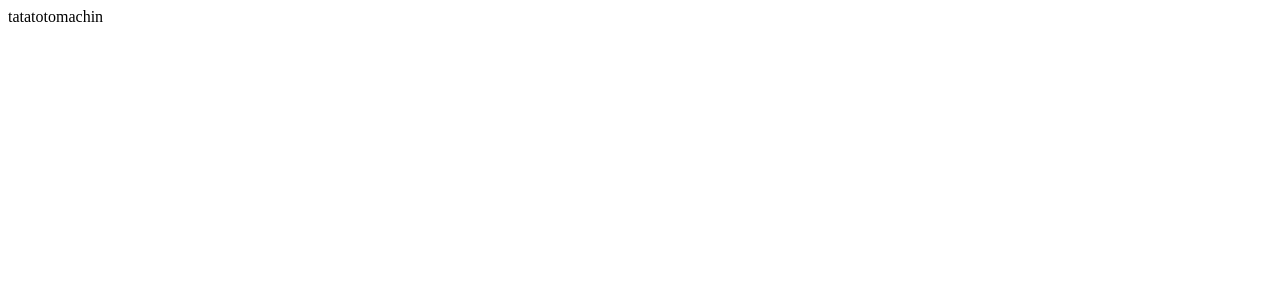
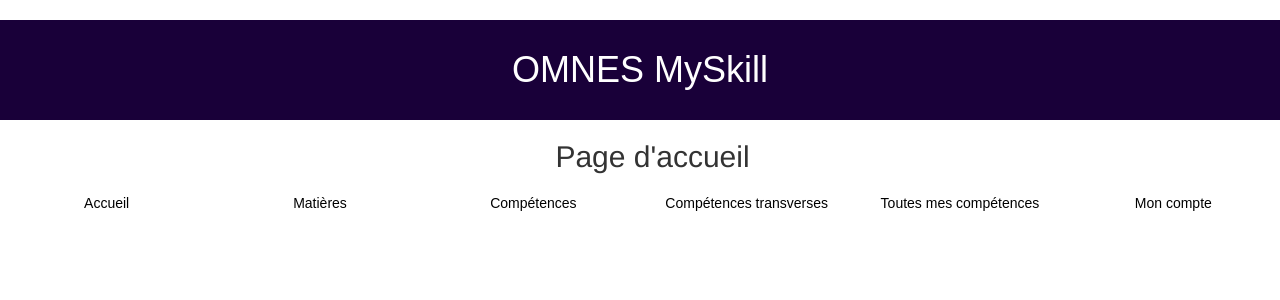
Before and after one commit to laurentdebize-ece/projet-web-dynamique-groupe_2e, a PHP site: page /accueil.php in a window 1280 px wide. Before the commit the part shown is almost empty. Shown: the top 300 px of the page. Run offline with PHP 8.4, Linux system fonts and the light colour scheme; some libraries are stand-ins or nearby versions.

Commit message:
debut css

```diff
--- a/accueil.php
+++ b/accueil.php
@@ -4,9 +4,13 @@
     <meta charset="UTF-8">
     <meta http-equiv="X-UA-Compatible" content="IE=edge">
     <meta name="viewport" content="width=device-width, initial-scale=1.0">
+    <link rel="stylesheet" type="text/css" href="style_menu.css">
     <title>Document</title>
 </head>
 <body>
-    tatatotomachin
+    <?php
+    include 'menu.php'
+    ?>
+
 </body>
 </html>
--- a/menu.php
+++ b/menu.php
@@ -4,26 +4,42 @@
     <meta charset="UTF-8">
     <meta http-equiv="X-UA-Compatible" content="IE=edge">
     <meta name="viewport" content="width=device-width, initial-scale=1.0">
-    <title>Document</title>
+    <link rel="stylesheet" href="https://maxcdn.bootstrapcdn.com/bootstrap/3.3.7/css/bootstrap.min.css">
+    <script src="https://ajax.googleapis.com/ajax/libs/jquery/3.3.1/jquery.min.j s"> </script>
+    <script src="https://maxcdn.bootstrapcdn.com/bootstrap/3.3.7/j s/bootstrap.min.j s"> </script>
+    <title>OMNESmySKILLS</title>
 </head>
 <body>
-
-    <h1>Omnes MySkill</h1>
+    <a id="titre" href="accueil.php"><h1>OMNES MySkill</h1></a>
     <?php
     include 'affichage.php'
     ?>
     <h2><?php echo $titre; ?></h2>
 
     <nav>
-    <ul>
-        <li> <a href="accueil.php"> Accueil   </a> </li>
-        <li> <a href="matieres.php"> Matières</a> </li>
-        <li> <a href="competences.php"> Compétences</a> </li>
-        <li> <a href="competences trans.php"> Compétences transverses</a> </li>
-        <li> <a href="toutes competences.php"> Toutes mes compétences</a> </li>
-        <li> <a href="compte.php"> Mon compte</a> </li>
-
-    </ul>
+        <div class="container-fluid">
+            <div class="row">
+                <div class="col-sm-2">
+                    <a href="accueil.php"> Accueil </a>
+                </div>
+                <div class="col-sm-2">
+                    <a href="matieres.php"> Matières </a>
+                </div>
+                <div class="col-sm-2">
+                    <a href="competences.php"> Compétences </a>
+                </div>
+                <div class="col-sm-2">
+                    <a href="competences trans.php"> Compétences transverses</a>
+                </div>
+                <div class="col-sm-2">
+                    <a href="toutes competences.php"> Toutes mes compétences</a>
+                </div>
+                <div class="col-sm-2">
+                    <a id="lastright" href="compte.php"> Mon compte</a>
+                </div>
+            </div>
+        </div>
+    </div>
     </nav>
 
 </body>
--- a/style_menu.css
+++ b/style_menu.css
@@ -18,9 +18,13 @@
 
 nav li{
     float: left;
+    border-left: 1px solid rgba(0, 4, 255, 50);
+    border-right: 1px solid rgba(0, 4, 255, 50);
     width: 16.66%;/*100% divisé par le nombre d'éléments de menu*/
     text-align: center;/*Centre le texte dans les éléments de menu*/
 }
+
+
 
 /*Evite que le menu n'ait une hauteur nulle*/
 nav ul::after{
@@ -31,15 +35,17 @@
 
 nav a{
     display: block; /*Toute la surface sera cliquable*/
-    text-decoration: none;
+    text-decoration:none;
+    text-align: center;
     color: black;
     border-bottom: 2px solid transparent;/*Evite le décalage des éléments sous le menu à cause de la bordure en :hover*/
     padding: 10px 0px;/*Agrandit le menu et espace la bordure du texte*/
-}
+  }
 
 nav a:hover{
-    color: rgb(0, 94, 255);
-    border-bottom: 2px solid rgb(0, 4, 255);
+    color: rgb(0, 0, 0);
+    text-decoration:none;
+    border-bottom: 2px solid rgb(0, 0, 0);
 }
 
 .conteneur{
@@ -56,16 +62,20 @@
   font-family: 'Poppins', sans-serif;
   font-weight: 70;
   font-size: 5rem;
-  text-align: left;
+  text-align: center;
   color: #fff;
   text-shadow: 4px 4px 8px rgba(0, 0, 0, 0,2);
   margin-top: 10px;
   transition: background-color 0.5s ease;
   padding: 20px;
-  background-color: #20496c;
-  border-top: 10px solid #083458;
-  border-bottom: 10px solid #083458;
-  text-decoration: underline #828d96
+  background-color: #190039;
+  border-top: 10px solid #190039;
+  border-bottom: 10px solid #190039;
+  text-decoration: none;
+}
+
+#titre {
+  color : white;
 }
 
 /* Effet de transition au survol du titre */
@@ -81,8 +91,9 @@
     font-family: 'Poppins', sans-serif;
     font-weight: 600;
     font-size: 3rem;
-    text-align: left;
-    color: #20496c;
+    text-align: center;
+    color: black;
     margin-top: 50px;
     margin-bottom: 30px;
+    margin-left: 25px;
     }
```
Also changed, not shown: accueil.html (deleted), competencestrans.html (deleted), matieres.html (deleted), mescompetences.html (deleted), moncompte.html (deleted), toutescompetences.html (deleted).
